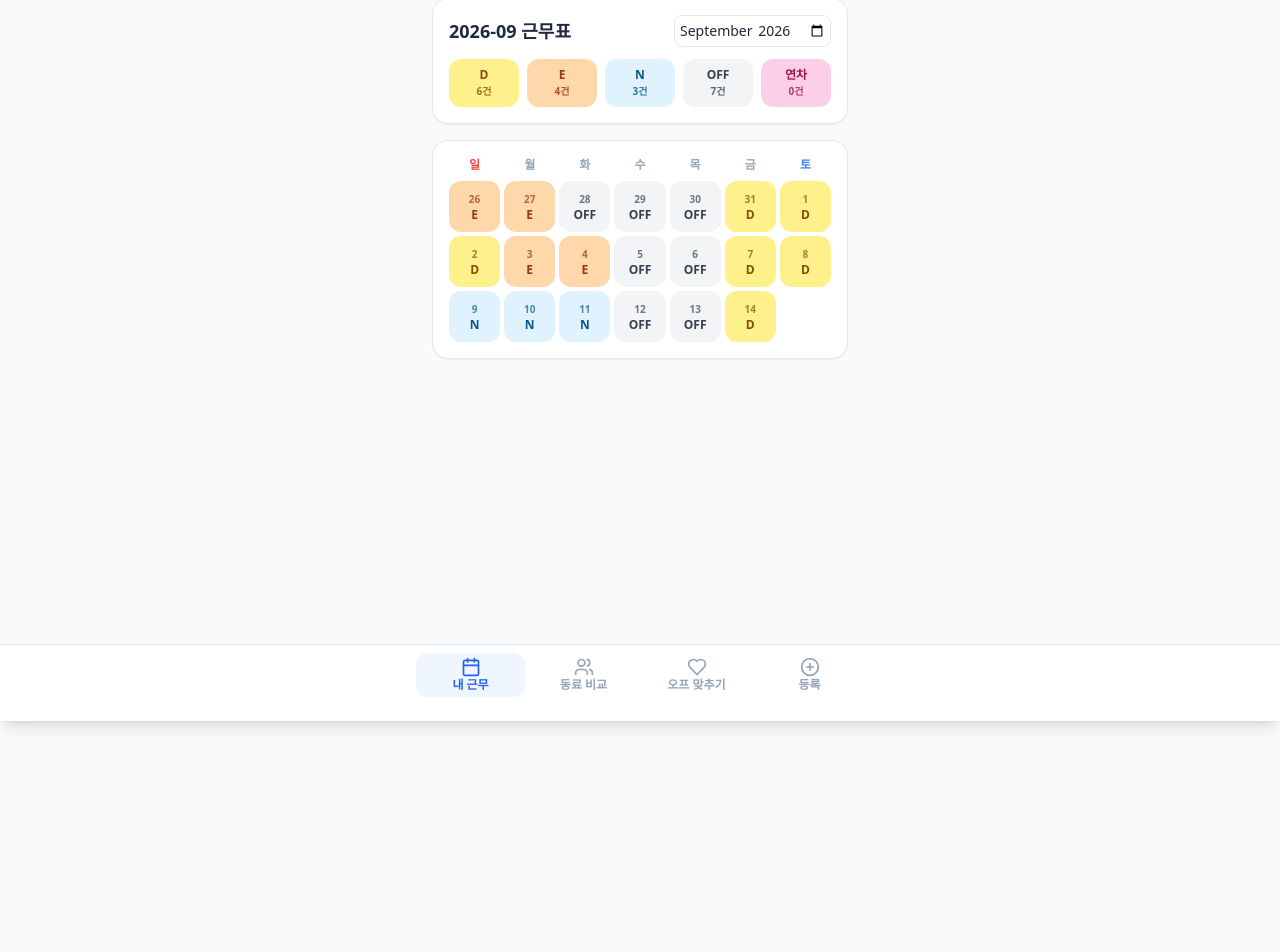
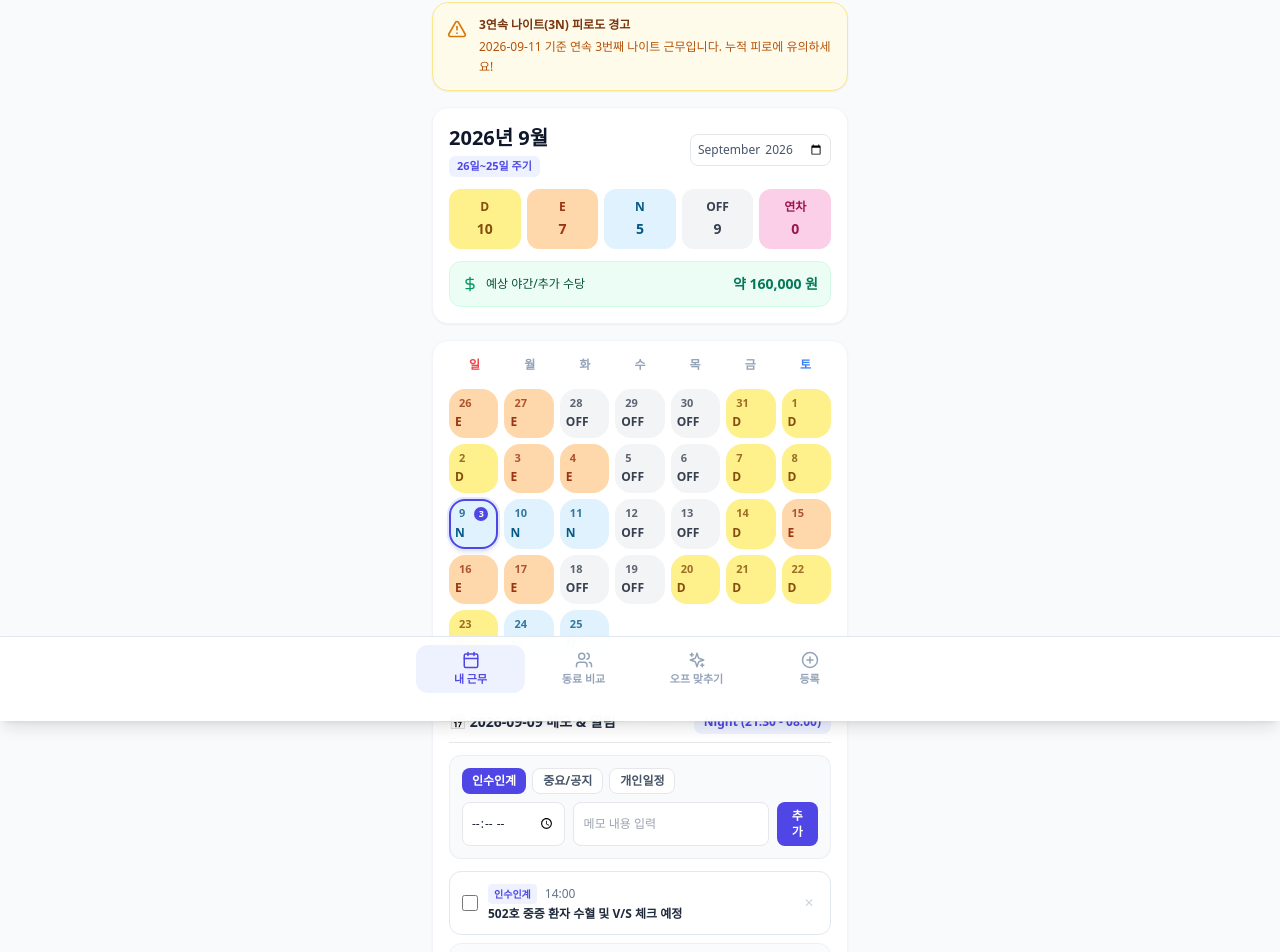
Before and after one commit to Choiseonkyeong/nurse-shift-calendar, a React (Vite) app: page / in a window 1280 px wide. Shown: the part 79-1031 px from the top of the page. Before the commit the page ends 800 px from the top, so only its background shows below. Built offline with nearby package versions, Linux system fonts and the light colour scheme.

Commit message:
Update App.jsx

```diff
--- a/App.jsx
+++ b/App.jsx
@@ -1,8 +1,7 @@
-import React, { useState, useEffect } from 'react';
+import React, { useState } from 'react';
 import {
   Calendar, Users, Heart, PlusCircle, AlertTriangle,
-  DollarSign, RefreshCw, Bell, Lock, Shield, Eye, EyeOff,
-  Share2, FileSpreadsheet, Check, CheckSquare, Square, Trash2
+  DollarSign, Bell, Shield, Eye, EyeOff, Share2, FileSpreadsheet, Lock, Sparkles, Smartphone
 } from 'lucide-react';
 
 const SHIFT_TYPES = {
@@ -21,14 +20,65 @@ export default function App() {
     '2026-08-26': 'E', '2026-08-27': 'E', '2026-08-28': 'OFF', '2026-08-29': 'OFF', '2026-08-30': 'OFF',
     '2026-08-31': 'D', '2026-09-01': 'D', '2026-09-02': 'D', '2026-09-03': 'E', '2026-09-04': 'E',
     '2026-09-05': 'OFF', '2026-09-06': 'OFF', '2026-09-07': 'D', '2026-09-08': 'D', '2026-09-09': 'N',
-    '2026-09-10': 'N', '2026-09-11': 'N', '2026-09-12': 'OFF', '2026-09-13': 'OFF', '2026-09-14': 'D'
+    '2026-09-10': 'N', '2026-09-11': 'N', '2026-09-12': 'OFF', '2026-09-13': 'OFF', '2026-09-14': 'D',
+    '2026-09-15': 'E', '2026-09-16': 'E', '2026-09-17': 'E', '2026-09-18': 'OFF', '2026-09-19': 'OFF',
+    '2026-09-20': 'D', '2026-09-21': 'D', '2026-09-22': 'D', '2026-09-23': 'D', '2026-09-24': 'N', '2026-09-25': 'N'
   });
-  const [friends, setFriends] = useState([
-    { name: '김민지', shifts: { '2026-09-05': 'OFF', '2026-09-06': 'OFF', '2026-09-09': 'E' } },
-    { name: '정수진', shifts: { '2026-09-05': 'OFF', '2026-09-12': 'OFF', '2026-09-09': 'N' } }
-  ]);
+
+  const [selectedDate, setSelectedDate] = useState('2026-09-09');
+  const [memos, setMemos] = useState({
+    '2026-09-09': [
+      { id: 1, type: '인수인계', time: '14:00', text: '502호 중증 환자 수혈 및 V/S 체크 예정', alert: '30분전', checked: false },
+      { id: 2, type: '중요/공지', time: '16:00', text: '16시 병동 수당/인수인계 컨퍼런스 참석', alert: '알림 없음', checked: true },
+      { id: 3, type: '개인일정', time: '18:30', text: '퇴근 후 민지 쌤이랑 저녁 약속', alert: '10분전', checked: false }
+    ]
+  });
+
+  const [memoText, setMemoText] = useState('');
+  const [memoCategory, setMemoCategory] = useState('인수인계');
+  const [memoTime, setMemoTime] = useState('');
+  const [memoAlert, setMemoAlert] = useState('알림 없음');
   const [privacyBlur, setPrivacyBlur] = useState(false);
   const [pastedText, setPastedText] = useState('');
+
+  const friends = [
+    { name: '김민지', shifts: { '2026-09-05': 'OFF', '2026-09-06': 'OFF', '2026-09-09': 'E' } },
+    { name: '정수진', shifts: { '2026-09-05': 'OFF', '2026-09-12': 'OFF', '2026-09-09': 'N' } },
+    { name: '박지현', shifts: { '2026-09-05': 'OFF' } },
+    { name: '이서연', shifts: { '2026-09-05': 'OFF' } }
+  ];
+
+  const handleAddMemo = () => {
+    if (!memoText.trim()) return;
+    const newEntry = {
+      id: Date.now(),
+      type: memoCategory,
+      time: memoTime || '자율',
+      text: memoText,
+      alert: memoAlert,
+      checked: false
+    };
+    setMemos({
+      ...memos,
+      [selectedDate]: [...(memos[selectedDate] || []), newEntry]
+    });
+    setMemoText('');
+    setMemoTime('');
+  };
+
+  const handleToggleMemo = (date, id) => {
+    setMemos({
+      ...memos,
+      [date]: memos[date].map(m => m.id === id ? { ...m, checked: !m.checked } : m)
+    });
+  };
+
+  const handleDeleteMemo = (date, id) => {
+    setMemos({
+      ...memos,
+      [date]: memos[date].filter(m => m.id !== id)
+    });
+  };
 
   const handleParsePaste = () => {
     if (!pastedText.trim()) return;
@@ -54,77 +104,208 @@ export default function App() {
 
     setMyShifts(updatedShifts);
     setPastedText('');
-    alert('근무표가 등록되었습니다!');
+    alert('근무표 등록이 완료되었습니다!');
   };
 
+  const getShiftCount = (code) => Object.values(myShifts).filter(c => c === code).length;
+
   return (
-    <div className="min-h-screen bg-slate-50 text-slate-800 pb-28">
-      {/* Top Header */}
-      <header className="bg-white border-b px-4 py-3 sticky top-0 z-30 flex items-center justify-between shadow-sm">
-        <div className="flex items-center gap-2">
-          <div className="w-9 h-9 rounded-full bg-blue-600 text-white font-bold flex items-center justify-center">
+    <div className="min-h-screen bg-slate-50 text-slate-800 pb-28 font-sans">
+      {/* Header */}
+      <header className="bg-white border-b border-slate-200 px-4 py-3 sticky top-0 z-30 flex items-center justify-between shadow-sm">
+        <div className="flex items-center gap-3">
+          <div className="w-10 h-10 rounded-full bg-indigo-600 text-white font-bold flex items-center justify-center text-lg shadow-inner">
             {privacyBlur ? '*' : userName[0]}
           </div>
           <div>
-            <h1 className="font-bold text-base leading-tight">간호 근무표 & 메이트</h1>
+            <h1 className="font-bold text-base leading-snug text-slate-900">간호 근무표 & 메이트</h1>
             <p className="text-xs text-slate-500">병동 스마트 일정 관리자</p>
           </div>
         </div>
+        <div className="flex items-center gap-2">
           <button
             onClick={() => setPrivacyBlur(!privacyBlur)}
-          className="p-2 bg-slate-100 rounded-full text-slate-600 hover:bg-slate-200"
+            className="flex items-center gap-1.5 px-3 py-1.5 bg-slate-100 rounded-xl text-xs font-semibold text-slate-700 hover:bg-slate-200 transition"
           >
-          {privacyBlur ? <EyeOff size={18} /> : <Eye size={18} />}
+            {privacyBlur ? <EyeOff size={16} /> : <Eye size={16} />}
+            <span>보안</span>
           </button>
+        </div>
       </header>
 
       {/* Main Container */}
       <main className="p-4 max-w-md mx-auto space-y-4">
-        {/* Tab 1: My Shift */}
         {activeTab === 'my-shift' && (
           <div className="space-y-4">
-            <div className="bg-white p-4 rounded-2xl shadow-sm border space-y-3">
+            {/* Health Alert Notice */}
+            <div className="bg-amber-50 border border-amber-200 p-3.5 rounded-2xl flex items-start gap-3 text-amber-900 shadow-sm">
+              <AlertTriangle size={20} className="text-amber-600 shrink-0 mt-0.5" />
+              <div className="text-xs space-y-1">
+                <span className="font-bold block text-amber-900">3연속 나이트(3N) 피로도 경고</span>
+                <p className="text-amber-700 leading-relaxed">2026-09-11 기준 연속 3번째 나이트 근무입니다. 누적 피로에 유의하세요!</p>
+              </div>
+            </div>
+
+            {/* Shift Summary Card */}
+            <div className="bg-white p-4 rounded-2xl shadow-sm border border-slate-100 space-y-3">
               <div className="flex justify-between items-center">
-                <span className="font-bold text-lg">{baseMonth} 근무표</span>
+                <div>
+                  <h2 className="font-extrabold text-xl text-slate-900">2026년 9월</h2>
+                  <span className="inline-block bg-indigo-50 text-indigo-600 text-[11px] px-2 py-0.5 rounded-md font-semibold mt-0.5">26일~25일 주기</span>
+                </div>
                 <input
                   type="month"
                   value={baseMonth}
                   onChange={(e) => setBaseMonth(e.target.value)}
-                  className="text-sm border rounded-lg p-1"
+                  className="text-xs border rounded-lg p-1.5 text-slate-600 font-medium"
                 />
               </div>
-              <div className="grid grid-cols-5 gap-2 text-center text-xs">
+
+              <div className="grid grid-cols-5 gap-1.5 text-center text-xs">
                 {Object.entries(SHIFT_TYPES).map(([code, info]) => (
-                  <div key={code} style={{ backgroundColor: info.color, color: info.textColor }} className="p-2 rounded-xl font-bold">
-                    <div>{code}</div>
-                    <div className="text-[10px] opacity-80">
-                      {Object.values(myShifts).filter(c => c === code).length}건
-                    </div>
+                  <div key={code} style={{ backgroundColor: info.color, color: info.textColor }} className="p-2.5 rounded-xl font-bold flex flex-col justify-between shadow-xs">
+                    <span className="text-xs">{code}</span>
+                    <span className="text-sm mt-1">{getShiftCount(code)}</span>
                   </div>
                 ))}
               </div>
+
+              <div className="bg-emerald-50 border border-emerald-100 p-3 rounded-xl flex items-center justify-between text-xs text-emerald-900 font-medium">
+                <div className="flex items-center gap-2">
+                  <DollarSign size={16} className="text-emerald-600" />
+                  <span>예상 야간/추가 수당</span>
+                </div>
+                <span className="font-bold text-emerald-700 text-sm">약 160,000 원</span>
+              </div>
             </div>
 
-            {/* Simple Grid Calendar */}
-            <div className="bg-white p-4 rounded-2xl shadow-sm border">
-              <div className="grid grid-cols-7 gap-1 text-center text-xs font-bold text-slate-400 mb-2">
+            {/* Main Calendar View */}
+            <div className="bg-white p-4 rounded-2xl shadow-sm border border-slate-100 space-y-2">
+              <div className="grid grid-cols-7 gap-1 text-center text-xs font-bold text-slate-400 pb-2">
                 <span className="text-red-500">일</span><span>월</span><span>화</span><span>수</span><span>목</span><span>금</span><span className="text-blue-500">토</span>
               </div>
-              <div className="grid grid-cols-7 gap-1">
+
+              <div className="grid grid-cols-7 gap-1.5">
                 {Object.entries(myShifts).map(([dateStr, code]) => {
                   const dayNum = dateStr.split('-')[2];
                   const info = SHIFT_TYPES[code] || SHIFT_TYPES.OFF;
+                  const isSelected = dateStr === selectedDate;
+                  const dayMemos = memos[dateStr] || [];
+
                   return (
-                    <div
+                    <button
                       key={dateStr}
-                      style={{ backgroundColor: info.color, color: info.textColor }}
-                      className="aspect-square rounded-xl flex flex-col items-center justify-center p-1 text-xs font-bold"
+                      onClick={() => setSelectedDate(dateStr)}
+                      className={`relative aspect-square rounded-2xl p-1 flex flex-col justify-between transition-all border-2 ${
+                        isSelected ? 'border-indigo-600 shadow-md ring-2 ring-indigo-100' : 'border-transparent'
+                      }`}
+                      style={{ backgroundColor: info.color }}
                     >
-                      <span className="text-[10px] opacity-70">{parseInt(dayNum, 10)}</span>
-                      <span>{code}</span>
+                      <div className="flex justify-between items-center w-full px-1">
+                        <span className="text-[11px] font-bold opacity-80" style={{ color: info.textColor }}>
+                          {parseInt(dayNum, 10)}
+                        </span>
+                        {dayMemos.length > 0 && (
+                          <span className="w-3.5 h-3.5 bg-indigo-600 text-white rounded-full text-[9px] flex items-center justify-center font-extrabold">
+                            {dayMemos.length}
+                          </span>
+                        )}
                       </div>
+                      <span className="text-xs font-extrabold pb-0.5 text-center" style={{ color: info.textColor }}>
+                        {code}
+                      </span>
+                    </button>
                   );
                 })}
+              </div>
+            </div>
+
+            {/* Selected Day Memo & Schedule Section */}
+            <div className="bg-white p-4 rounded-2xl shadow-sm border border-slate-100 space-y-3">
+              <div className="flex justify-between items-center border-b pb-2">
+                <span className="font-bold text-slate-800 text-sm flex items-center gap-2">
+                  <span>📅 {selectedDate} 메모 & 알림</span>
+                </span>
+                <span className="text-xs text-indigo-600 font-semibold bg-indigo-50 px-2.5 py-1 rounded-lg">
+                  {SHIFT_TYPES[myShifts[selectedDate]]?.name || '근무'} ({SHIFT_TYPES[myShifts[selectedDate]]?.time})
+                </span>
+              </div>
+
+              {/* Add Memo Form */}
+              <div className="space-y-2 bg-slate-50 p-3 rounded-xl border border-slate-200/60">
+                <div className="flex gap-1.5 text-xs">
+                  {['인수인계', '중요/공지', '개인일정'].map((cat) => (
+                    <button
+                      key={cat}
+                      onClick={() => setMemoCategory(cat)}
+                      className={`px-2.5 py-1 rounded-lg font-semibold transition ${
+                        memoCategory === cat ? 'bg-indigo-600 text-white' : 'bg-white text-slate-600 border'
+                      }`}
+                    >
+                      {cat}
+                    </button>
+                  ))}
+                </div>
+                <div className="flex gap-2">
+                  <input
+                    type="time"
+                    value={memoTime}
+                    onChange={(e) => setMemoTime(e.target.value)}
+                    className="text-xs border rounded-lg px-2 py-1.5 bg-white"
+                  />
+                  <input
+                    type="text"
+                    placeholder="메모 내용 입력"
+                    value={memoText}
+                    onChange={(e) => setMemoText(e.target.value)}
+                    onKeyDown={(e) => e.key === 'Enter' && handleAddMemo()}
+                    className="text-xs border rounded-lg px-2.5 py-1.5 flex-1 bg-white"
+                  />
+                  <button
+                    onClick={handleAddMemo}
+                    className="bg-indigo-600 text-white font-bold px-3 py-1.5 rounded-lg text-xs hover:bg-indigo-700"
+                  >
+                    추가
+                  </button>
+                </div>
+              </div>
+
+              {/* Memo List */}
+              <div className="space-y-2">
+                {(memos[selectedDate] || []).length === 0 ? (
+                  <p className="text-xs text-slate-400 text-center py-3">등록된 메모나 인수인계 사항이 없습니다.</p>
+                ) : (
+                  memos[selectedDate].map((m) => (
+                    <div
+                      key={m.id}
+                      className={`p-3 rounded-xl border flex items-center justify-between text-xs transition ${
+                        m.checked ? 'bg-slate-50 border-slate-200 opacity-60' : 'bg-white border-slate-200 shadow-xs'
+                      }`}
+                    >
+                      <div className="flex items-center gap-2.5 flex-1">
+                        <input
+                          type="checkbox"
+                          checked={m.checked}
+                          onChange={() => handleToggleMemo(selectedDate, m.id)}
+                          className="w-4 h-4 rounded text-indigo-600 focus:ring-indigo-500"
+                        />
+                        <div className="space-y-0.5">
+                          <div className="flex items-center gap-2">
+                            <span className="font-bold text-indigo-600 bg-indigo-50 px-1.5 py-0.5 rounded text-[10px]">{m.type}</span>
+                            <span className="font-medium text-slate-500">{m.time}</span>
+                          </div>
+                          <p className={`font-semibold text-slate-800 ${m.checked ? 'line-through text-slate-400' : ''}`}>{m.text}</p>
+                        </div>
+                      </div>
+                      <button
+                        onClick={() => handleDeleteMemo(selectedDate, m.id)}
+                        className="text-slate-300 hover:text-red-500 p-1"
+                      >
+                        ✕
+                      </button>
+                    </div>
+                  ))
+                )}
               </div>
             </div>
           </div>
@@ -132,77 +313,81 @@ export default function App() {
 
         {/* Tab 2: Friends */}
         {activeTab === 'friends' && (
-          <div className="bg-white p-4 rounded-2xl shadow-sm border space-y-3">
-            <h2 className="font-bold text-base flex items-center gap-2"><Users size={18} /> 동료 근무 현황</h2>
+          <div className="bg-white p-4 rounded-2xl shadow-sm border border-slate-100 space-y-3">
+            <h2 className="font-bold text-base flex items-center gap-2"><Users size={18} className="text-indigo-600" /> 동료 근무 현황</h2>
+            <div className="space-y-2">
               {friends.map((f, i) => (
-              <div key={i} className="p-3 bg-slate-50 rounded-xl flex justify-between items-center">
-                <span className="font-bold">{privacyBlur ? '동료 ' + (i+1) : f.name}</span>
-                <span className="text-xs text-slate-500">동기화 완료</span>
+                <div key={i} className="p-3 bg-slate-50 rounded-xl flex justify-between items-center text-xs">
+                  <span className="font-bold text-slate-800">{privacyBlur ? '동료 ' + (i+1) : f.name}</span>
+                  <span className="text-indigo-600 font-semibold bg-indigo-50 px-2 py-1 rounded-lg">동기화 완료</span>
                 </div>
               ))}
+            </div>
           </div>
         )}
 
         {/* Tab 3: Off Match */}
         {activeTab === 'off' && (
-          <div className="bg-white p-4 rounded-2xl shadow-sm border space-y-3">
-            <h2 className="font-bold text-base flex items-center gap-2 text-pink-600"><Heart size={18} /> 같이 쉬는 날 (OFF)</h2>
-            <div className="p-3 bg-pink-50 text-pink-700 rounded-xl text-sm font-medium">
-              🎉 <strong>9월 5일(토)</strong>: {privacyBlur ? '사용자' : userName}, 김민지, 정수진 동시 오프!
+          <div className="bg-white p-4 rounded-2xl shadow-sm border border-slate-100 space-y-3">
+            <h2 className="font-bold text-base flex items-center gap-2 text-pink-600"><Heart size={18} /> 같이 쉬는 날 (OFF Match)</h2>
+            <div className="p-3.5 bg-pink-50 border border-pink-100 text-pink-800 rounded-xl text-xs space-y-1">
+              <p className="font-bold text-sm">🎉 9월 5일(토) 동시 휴무!</p>
+              <p>{privacyBlur ? '사용자' : userName}, 김민지, 정수진, 박지현 쌤이 같이 쉬는 날입니다.</p>
             </div>
           </div>
         )}
 
         {/* Tab 4: Register */}
         {activeTab === 'register' && (
-          <div className="bg-white p-4 rounded-2xl shadow-sm border space-y-3">
-            <h2 className="font-bold text-base flex items-center gap-2"><FileSpreadsheet size={18} /> 엑셀 복사/붙여넣기</h2>
+          <div className="bg-white p-4 rounded-2xl shadow-sm border border-slate-100 space-y-3">
+            <h2 className="font-bold text-base flex items-center gap-2 text-slate-900"><FileSpreadsheet size={18} className="text-indigo-600" /> 엑셀 복사/붙여넣기 등록</h2>
+            <p className="text-xs text-slate-500">엑셀 표의 날짜 행과 근무 코드 행을 선택해 복사 후 아래 붙여넣으세요.</p>
             <textarea
-              rows={4}
-              placeholder="엑셀에서 날짜 행과 근무 코드 행을 복사해 붙여넣으세요."
+              rows={5}
+              placeholder="엑셀 데이터를 이곳에 붙여넣으세요."
               value={pastedText}
               onChange={(e) => setPastedText(e.target.value)}
-              className="w-full text-xs p-2 border rounded-xl"
+              className="w-full text-xs p-3 border rounded-xl bg-slate-50 focus:bg-white focus:ring-2 focus:ring-indigo-500 outline-none"
             />
             <button
               onClick={handleParsePaste}
-              className="w-full bg-blue-600 text-white font-bold py-2.5 rounded-xl text-sm"
+              className="w-full bg-indigo-600 text-white font-bold py-3 rounded-xl text-xs shadow-md hover:bg-indigo-700 transition"
             >
-              근무표 파싱 등록
+              근무표 자동 인식 및 등록
             </button>
           </div>
         )}
       </main>
 
-      {/* Fixed Bottom Navigation (Made in Bolt 등에 가리지 않도록 충분한 높이 확보) */}
-      <nav className="fixed bottom-0 left-0 right-0 bg-white/95 backdrop-blur-md border-t z-50 px-4 py-2 pb-6 shadow-lg">
+      {/* Fixed Bottom Navigation */}
+      <nav className="fixed bottom-0 left-0 right-0 bg-white/95 backdrop-blur-md border-t border-slate-200 z-50 px-4 py-2 pb-7 shadow-lg">
         <div className="max-w-md mx-auto grid grid-cols-4 gap-1 text-center">
           <button
             onClick={() => setActiveTab('my-shift')}
-            className={`flex flex-col items-center py-1 rounded-xl text-xs font-semibold ${activeTab === 'my-shift' ? 'text-blue-600 bg-blue-50' : 'text-slate-400'}`}
+            className={`flex flex-col items-center py-1.5 rounded-xl text-[11px] font-bold transition ${activeTab === 'my-shift' ? 'text-indigo-600 bg-indigo-50' : 'text-slate-400 hover:text-slate-600'}`}
           >
-            <Calendar size={20} />
+            <Calendar size={18} className="mb-0.5" />
             <span>내 근무</span>
           </button>
           <button
             onClick={() => setActiveTab('friends')}
-            className={`flex flex-col items-center py-1 rounded-xl text-xs font-semibold ${activeTab === 'friends' ? 'text-blue-600 bg-blue-50' : 'text-slate-400'}`}
+            className={`flex flex-col items-center py-1.5 rounded-xl text-[11px] font-bold transition ${activeTab === 'friends' ? 'text-indigo-600 bg-indigo-50' : 'text-slate-400 hover:text-slate-600'}`}
           >
-            <Users size={20} />
+            <Users size={18} className="mb-0.5" />
             <span>동료 비교</span>
           </button>
           <button
             onClick={() => setActiveTab('off')}
-            className={`flex flex-col items-center py-1 rounded-xl text-xs font-semibold ${activeTab === 'off' ? 'text-blue-600 bg-blue-50' : 'text-slate-400'}`}
+            className={`flex flex-col items-center py-1.5 rounded-xl text-[11px] font-bold transition ${activeTab === 'off' ? 'text-indigo-600 bg-indigo-50' : 'text-slate-400 hover:text-slate-600'}`}
           >
-            <Heart size={20} />
+            <Sparkles size={18} className="mb-0.5" />
             <span>오프 맞추기</span>
           </button>
           <button
             onClick={() => setActiveTab('register')}
-            className={`flex flex-col items-center py-1 rounded-xl text-xs font-semibold ${activeTab === 'register' ? 'text-blue-600 bg-blue-50' : 'text-slate-400'}`}
+            className={`flex flex-col items-center py-1.5 rounded-xl text-[11px] font-bold transition ${activeTab === 'register' ? 'text-indigo-600 bg-indigo-50' : 'text-slate-400 hover:text-slate-600'}`}
           >
-            <PlusCircle size={20} />
+            <PlusCircle size={18} className="mb-0.5" />
             <span>등록</span>
           </button>
         </div>
```
Lines whose indentation alone changed are shown as unchanged.
